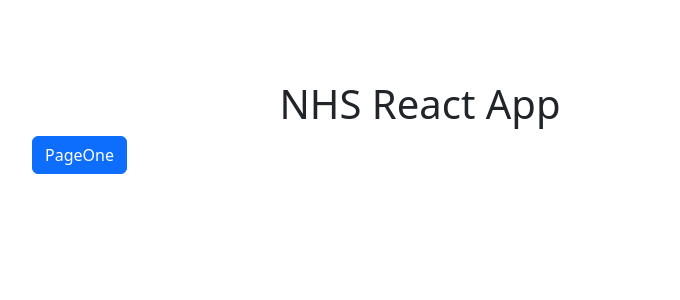
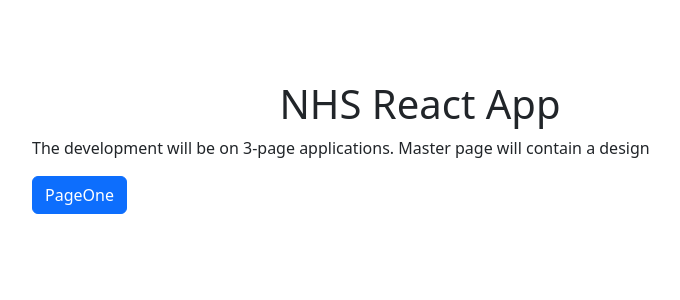
Before and after one commit to snthsh/nhs-react-app, a React (Create React App) app: page / in a window 1280 px wide. Shown: the top 300 px of the page, without its empty margins (220-900 px from the left). Built offline with nearby package versions, Linux system fonts and the light colour scheme.

Commit message:
add text

```diff
--- a/src/App.js
+++ b/src/App.js
@@ -67,7 +67,15 @@
       <Container>
         <h1 className="text-center">NHS React App</h1>
 
-        {page === 'HOME' && <Button onClick={handleClick}>PageOne</Button>}
+        {page === 'HOME' && (
+          <>
+            <p>
+              The development will be on 3-page applications. Master page will
+              contain a design
+            </p>
+            <Button onClick={handleClick}>PageOne</Button>
+          </>
+        )}
 
         {page === 'PAGEONE' && (
           <PageOne
```
